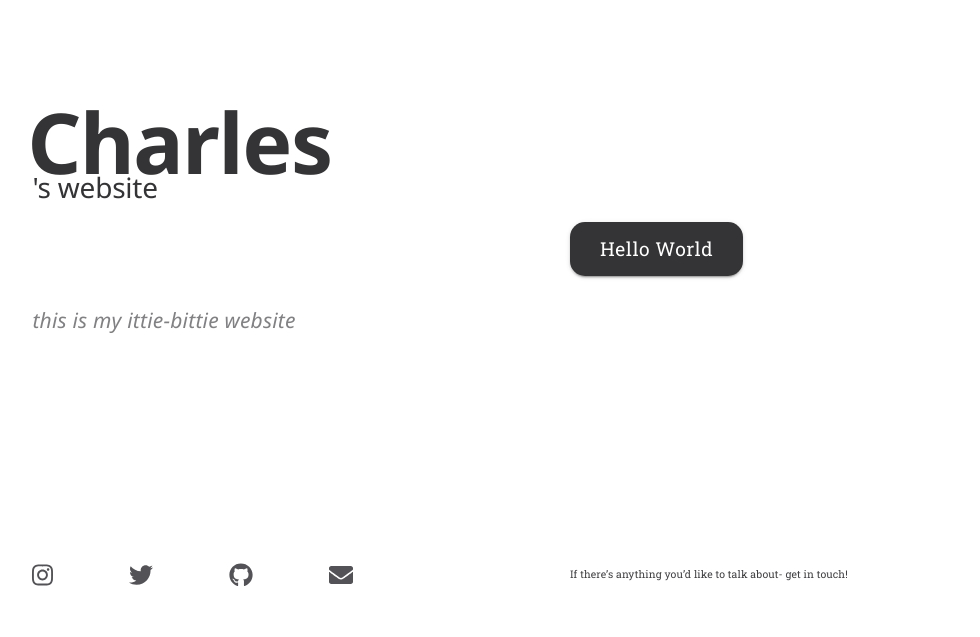
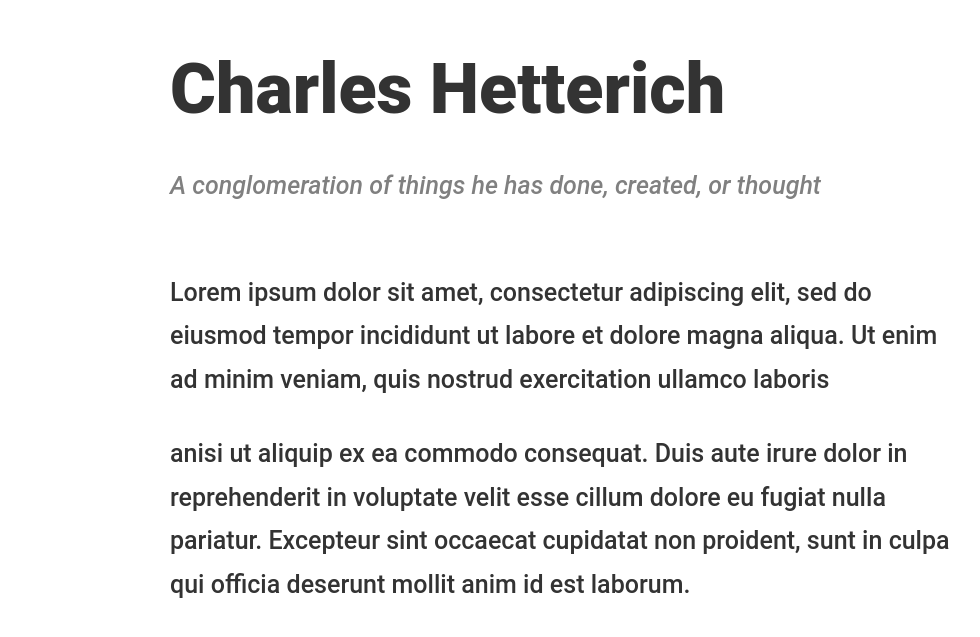
Before and after one commit to charlesHetterich/Personal-Site-Project, a React (Create React App) app: page / in a window 1280 px wide. Shown: the part 151-788 px from the top of the page, without its empty margins (70-1050 px from the left). Built offline with nearby package versions, Linux system fonts and the light colour scheme.

Commit message:
Revamped website and started base of new site

```diff
--- a/package.json
+++ b/package.json
@@ -17,10 +17,8 @@
     "@types/node": "^12.12.47",
     "@types/react": "^16.9.36",
     "@types/react-dom": "^16.9.8",
-    "@types/react-redux": "^7.1.9",
     "react": "^16.13.1",
     "react-dom": "^16.13.1",
-    "react-redux": "^7.2.0",
     "react-scripts": "3.4.1",
     "typescript": "^3.7.5"
   },
--- a/src/Util/Components.tsx
+++ b/src/Util/Components.tsx
@@ -1,2 +1 @@
-export * from "./Components/Interactables/ThemeButton";
-export * from "./Components/StyledComponents";
+export const x = 1;
--- a/src/Util/Components/Interactables/ThemeButton.tsx
+++ /dev/null
@@ -1,34 +0,0 @@
-import React from "react";
-import { Button, withStyles } from "@material-ui/core";
-import { CycleTheme } from "../../Redux";
-
-export const ThemeButton: React.FunctionComponent = () => {
-  return (
-    <StyledButton
-      autoCapitalize="none"
-      variant="contained"
-      color="primary"
-      onClick={() => {
-        CycleTheme();
-      }}
-    >
-      Hello World
-    </StyledButton>
-  );
-};
-
-export const StyledButton = withStyles((theme) => ({
-  root: {
-    borderRadius: 15,
-    padding: 10,
-    paddingRight: 30,
-    paddingLeft: 30,
-    fontFamily: "'Roboto Slab', serif",
-    fontWeight: 400,
-    fontSize: "1.2em",
-  },
-  label: {
-    textTransform: "capitalize",
-    color: theme.palette.primary.contrastText,
-  },
-}))(Button);
--- a/src/Util/Components/StyledComponents.tsx
+++ /dev/null
@@ -1,8 +0,0 @@
-import { withStyles, Typography } from "@material-ui/core";
-
-export const Text = withStyles((theme) => ({
-  root: {
-    transition: "color 0.25s",
-    fontFamily: "Noto Sans",
-  },
-}))(Typography);
--- a/src/Util/Redux.tsx
+++ /dev/null
@@ -1,2 +0,0 @@
-export * from "./Redux/Root";
-export * from "./Redux/Actions";
--- a/src/Util/Redux/Root.tsx
+++ /dev/null
@@ -1,12 +0,0 @@
-import { createStore, combineReducers } from "redux";
-import { useSelector, TypedUseSelectorHook } from "react-redux";
-import { systemReducer } from "./System";
-
-export const rootReducer = combineReducers({
-  system: systemReducer,
-});
-
-type RootState = ReturnType<typeof rootReducer>;
-export const useSelect: TypedUseSelectorHook<RootState> = useSelector;
-
-export const store = createStore(rootReducer);
--- a/src/Util/Redux/System.tsx
+++ /dev/null
@@ -1,41 +0,0 @@
-import { ThemeMode } from "../Theme";
-
-// State Types
-interface SystemState {
-  theme: ThemeMode;
-}
-
-// Actions & Action Types
-export const CYCLE_THEME = "CYCLE_THEME";
-export const SET_THEME = "SET_THEME";
-interface CycleThemeAction {
-  type: typeof CYCLE_THEME;
-}
-interface SetThemeAction {
-  type: typeof SET_THEME;
-  payload: ThemeMode;
-}
-type SystemAction = CycleThemeAction | SetThemeAction;
-
-// Reducer
-const initialSystemState: SystemState = {
-  theme: "light",
-};
-export function systemReducer(
-  state = initialSystemState,
-  action: SystemAction
-): SystemState {
-  switch (action.type) {
-    case CYCLE_THEME: {
-      return {
-        theme: state.theme === "light" ? "dark" : "light",
-      };
-    }
-    case SET_THEME:
-      return {
-        theme: action.payload,
-      };
-    default:
-      return state;
-  }
-}
--- a/src/Util/Theme.tsx
+++ b/src/Util/Theme.tsx
@@ -1,19 +1,7 @@
 import { ThemeOptions, createMuiTheme } from "@material-ui/core";
 
-const genericTheme: ThemeOptions = {
-  breakpoints: {
-    values: {
-      xs: 0,
-      sm: 450,
-      md: 800,
-      lg: 1280,
-      xl: 1920,
-    },
-  },
-};
-
-const lightTheme: ThemeOptions = {
-  ...genericTheme,
+export const theme = createMuiTheme({
+  breakpoints: {},
   palette: {
     type: "light",
     background: {
@@ -32,36 +20,24 @@ const lightTheme: ThemeOptions = {
       secondary: "#535357",
     },
   },
-};
-
-const darkTheme: ThemeOptions = {
-  ...genericTheme,
-  palette: {
-    type: "dark",
-    background: {
-      default: "#242426",
+  typography: {
+    fontFamily: "roboto",
+    h1: {
+      fontWeight: 900,
+      fontSize: 70,
+      color: "#333333",
     },
-    primary: {
-      main: "#f5f5ff",
-      contrastText: "#242426",
+    h2: {
+      fontWeight: 500,
+      fontSize: 25,
+      fontStyle: "italic",
+      color: "#808080",
     },
-    secondary: {
-      main: "#f5f5ff",
-      light: "#a1a1a5",
-    },
-    text: {
-      primary: "#535357",
-      secondary: "#424245",
+    body1: {
+      fontWeight: 500,
+      fontSize: 25,
+      color: "#333333",
+      lineHeight: 1.75,
     },
   },
-};
-
-export type ThemeMode = "light" | "dark";
-export const GetTheme = (theme: ThemeMode) => {
-  switch (theme) {
-    case "light":
-      return createMuiTheme(lightTheme);
-    case "dark":
-      return createMuiTheme(darkTheme);
-  }
-};
+});
--- a/src/Views/App.tsx
+++ b/src/Views/App.tsx
@@ -1,184 +1,80 @@
 import React from "react";
-import { ThemeProvider, withStyles, Box, CssBaseline } from "@material-ui/core";
+import {
+  ThemeProvider,
+  withStyles,
+  Box,
+  CssBaseline,
+  Typography,
+} from "@material-ui/core";
 
-import { Footer } from "./Footer";
-
-import { ThemeButton, Text } from "../Util/Components";
-import { useSelect } from "../Util/Redux";
-import { GetTheme } from "../Util/Theme";
+import { theme } from "../Util/Theme";
 
 export default function App() {
-  const systemState = useSelect((s) => s.system);
-  const theme = GetTheme(systemState.theme);
   return (
     <ThemeProvider theme={theme}>
       <CssBaseline />
-
-      <Container
-        style={{
-          backgroundColor: theme.palette.background.default,
-          transition: "background-color 0.25s",
-        }}
-      >
-        <LeftContainer>
-          <TitleContainer>
-            <Title variant="h1" color="primary">
-              Charles
-            </Title>
-            <SubTitle variant="h2" color="secondary">
-              's website
-            </SubTitle>
-          </TitleContainer>
-          <DescText variant="body1" color="textSecondary">
-            this is my ittie-bittie website
-          </DescText>
-        </LeftContainer>
-        <RightContainer>
-          <InteractablesContainer>
-            <ThemeButton />
-          </InteractablesContainer>
-        </RightContainer>
-        <FooterContainer>
-          <Footer />
-        </FooterContainer>
-      </Container>
+      <OuterContainer>
+        <InnerContainer
+          style={{
+            //backgroundColor: theme.palette!.background!.default,
+            transition: "background-color 0.25s",
+          }}
+        >
+          <Header variant="h1">Charles Hetterich</Header>
+          <SubTitle variant="h2">
+            A conglomeration of things he has done, created, or thought{" "}
+          </SubTitle>
+          <Body variant="body1">
+            Lorem ipsum dolor sit amet, consectetur adipiscing elit, sed do
+            eiusmod tempor incididunt ut labore et dolore magna aliqua. Ut enim
+            ad minim veniam, quis nostrud exercitation ullamco laboris
+          </Body>
+          <Body variant="body1">
+            anisi ut aliquip ex ea commodo consequat. Duis aute irure dolor in
+            reprehenderit in voluptate velit esse cillum dolore eu fugiat nulla
+            pariatur. Excepteur sint occaecat cupidatat non proident, sunt in
+            culpa qui officia deserunt mollit anim id est laborum.
+          </Body>
+        </InnerContainer>
+      </OuterContainer>
     </ThemeProvider>
   );
 }
 
-const Container = withStyles((theme) => ({
+const OuterContainer = withStyles((theme) => ({
   root: {
+    //display: "flex",
+    width: "100%",
     display: "flex",
-    width: "100%",
-    minHeight: "100vh",
+    flexDirection: "column",
+    alignItems: "center",
+  },
+}))(Box);
+
+const InnerContainer = withStyles((theme) => ({
+  root: {
+    marginTop: 150,
+    width: 900,
+    maxWidth: "100vw",
+    padding: 50,
     [theme.breakpoints.down("sm")]: {
-      flexDirection: "column",
+      marginTop: 80,
+    },
+    [theme.breakpoints.down("xs")]: {
+      marginTop: 50,
+      padding: 20,
     },
   },
 }))(Box);
 
-const LeftContainer = withStyles((theme) => ({
+const Header = withStyles((theme) => ({
   root: {
-    flex: 1,
-    display: "flex",
-    flexDirection: "column",
-    justifyContent: "center",
-    [theme.breakpoints.down("sm")]: {
-      flex: 0,
-      paddingBottom: 0,
-      alignItems: "flex-start",
-      justifyContent: "start",
-    },
+    marginBottom: 40,
   },
-}))(Box);
-
-const RightContainer = withStyles((theme) => ({
-  root: {
-    flex: 1,
-    display: "flex",
-    flexDirection: "column",
-    justifyContent: "center",
-    [theme.breakpoints.up("sm")]: {
-      paddingLeft: 0,
-    },
-    [theme.breakpoints.down("sm")]: {
-      padding: 50,
-      paddingLeft: "8vw",
-      paddingTop: 0,
-      justifyContent: "start",
-    },
-  },
-}))(Box);
-
-const TitleContainer = withStyles((theme) => ({
-  root: {
-    paddingLeft: "8vw",
-    paddingRight: "8vw",
-    flexDirection: "column",
-    display: "flex",
-  },
-}))(Box);
-
-const Title = withStyles((theme) => ({
-  root: {
-    marginLeft: -5,
-    fontWeight: 600,
-    fontSize: "6em",
-
-    [theme.breakpoints.down("sm")]: {
-      marginTop: 50,
-      fontSize: "8em",
-    },
-    [theme.breakpoints.down(500)]: {
-      fontSize: "6em",
-      marginTop: 30,
-    },
-    [theme.breakpoints.down(400)]: {
-      marginTop: 10,
-    },
-    [theme.breakpoints.down(375)]: {
-      marginTop: 5,
-      fontSize: "5em",
-    },
-    /*
-    [theme.breakpoints.down("xs")]: {
-      fontSize: "5em",
-    },*/
-  },
-}))(Text);
-
+}))(Typography);
 const SubTitle = withStyles((theme) => ({
-  root: {
-    marginTop: -20,
-    fontSize: "2em",
-    fontWeight: 500,
-    marginBottom: 100,
-    [theme.breakpoints.down("sm")]: {
-      fontSize: "3em",
-      marginBottom: 100,
-      marginTop: -30,
-    },
-    [theme.breakpoints.down(500)]: {
-      fontSize: "2em",
-      marginTop: -20,
-    },
-    [theme.breakpoints.down(375)]: {
-      fontSize: "1.5em",
-      marginTop: -15,
-    },
-  },
-}))(Text);
-
-const DescText = withStyles((theme) => ({
-  root: {
-    paddingLeft: "8vw",
-    paddingRight: "8vw",
-    fontSize: "1.5em",
-    fontWeight: 500,
-    fontStyle: "italic",
-    height: 100,
-    color: theme.palette.secondary.light,
-  },
-}))(Text);
-
-const InteractablesContainer = withStyles((theme) => ({
-  root: {
-    display: "flex",
-    flexWrap: "wrap",
-    [theme.breakpoints.up("sm")]: {
-      marginRight: 50,
-    },
-  },
-}))(Text);
-
-const FooterContainer = withStyles((theme) => ({
-  root: {
-    alignItems: "flex-start",
-    width: "100%",
-    [theme.breakpoints.up("md")]: {
-      position: "fixed",
-      bottom: 0,
-      left: 0,
-    },
-  },
-}))(Box);
+  root: { marginBottom: 70 },
+}))(Typography);
+const Body = withStyles((theme) => ({
+  root: { marginBottom: 30 },
+}))(Typography);
--- a/src/Views/Footer.tsx
+++ b/src/Views/Footer.tsx
@@ -1,39 +1,11 @@
 import React from "react";
 import { IconButton, withStyles, Box } from "@material-ui/core";
 
-import {
-  faTwitter,
-  faGithub,
-  faInstagram,
-} from "@fortawesome/free-brands-svg-icons";
-import { IconDefinition, faEnvelope } from "@fortawesome/free-solid-svg-icons";
+import { IconDefinition } from "@fortawesome/free-solid-svg-icons";
 import { FontAwesomeIcon } from "@fortawesome/react-fontawesome";
 
-import { Text } from "../Util/Components";
-
 export const Footer: React.FunctionComponent = () => {
-  return (
-    <Wrapper>
-      <LinksContainer>
-        <LinkButton
-          icon={faInstagram}
-          link="https://www.instagram.com/charleshetterich"
-        />
-        <LinkButton icon={faTwitter} link="https://twitter.com/Chazz_Edward" />
-        <LinkButton
-          icon={faGithub}
-          link="https://github.com/charlesHetterich"
-        />
-        <LinkButton
-          icon={faEnvelope}
-          link="mailto:hetterich.charles@gmail.com"
-        />
-      </LinksContainer>
-      <Label variant="body1" color="textPrimary">
-        If there’s anything you’d like to talk about- get in touch!
-      </Label>
-    </Wrapper>
-  );
+  return <Wrapper></Wrapper>;
 };
 
 /* Let's us open the link in a new tab */
@@ -64,37 +36,5 @@ const Link = withStyles((theme) => ({
 }))(IconButton);
 
 const Wrapper = withStyles((theme) => ({
-  root: {
-    display: "flex",
-    padding: 50,
-    paddingLeft: "8vw",
-    paddingRight: "8vw",
-    [theme.breakpoints.up("sm")]: {
-      alignItems: "center",
-    },
-    [theme.breakpoints.down("sm")]: {
-      flexDirection: "column-reverse",
-      alignItems: "flex-start",
-    },
-  },
+  root: {},
 }))(Box);
-
-const LinksContainer = withStyles((theme) => ({
-  root: {
-    flex: 1,
-    display: "flex",
-    justifyContent: "left",
-  },
-}))(Box);
-
-const Label = withStyles((theme) => ({
-  root: {
-    flex: 1,
-    fontSize: "0.75em",
-    fontFamily: "'Roboto Slab', serif",
-    fontWeight: 400,
-    [theme.breakpoints.down("sm")]: {
-      marginBottom: 30,
-    },
-  },
-}))(Text);
--- a/src/index.tsx
+++ b/src/index.tsx
@@ -4,14 +4,9 @@ import "./index.css";
 import App from "./Views/App";
 import * as serviceWorker from "./serviceWorker";
 
-import { Provider } from "react-redux";
-import { store } from "./Util/Redux";
-
 ReactDOM.render(
   <React.StrictMode>
-    <Provider store={store}>
-      <App />
-    </Provider>
+    <App />
   </React.StrictMode>,
   document.getElementById("root")
 );
```
Also changed, not shown: src/Util/Redux/Actions.tsx (deleted, +0 -10 lines), 1 other file (tests, documents, lock files or other folders).
